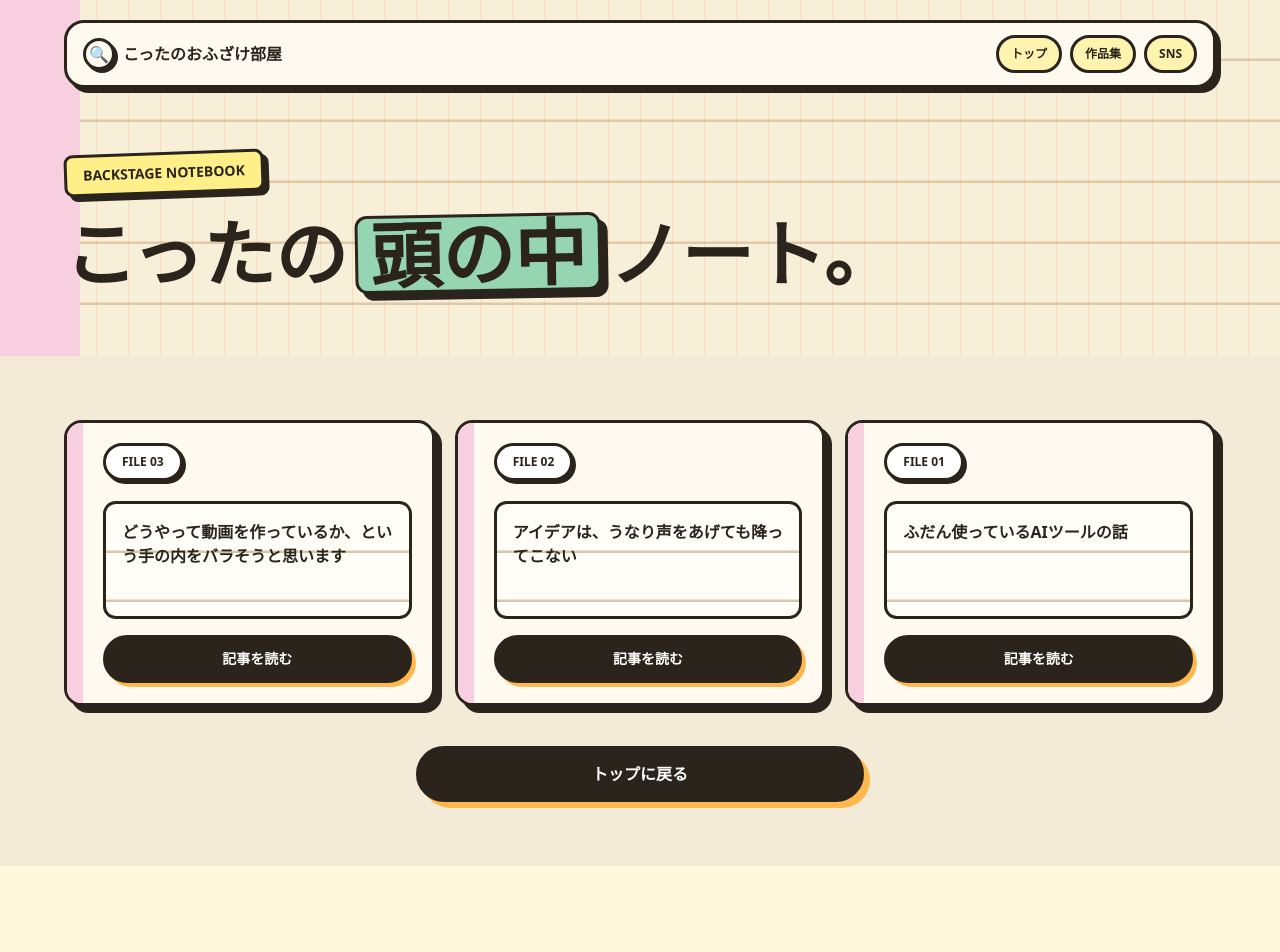
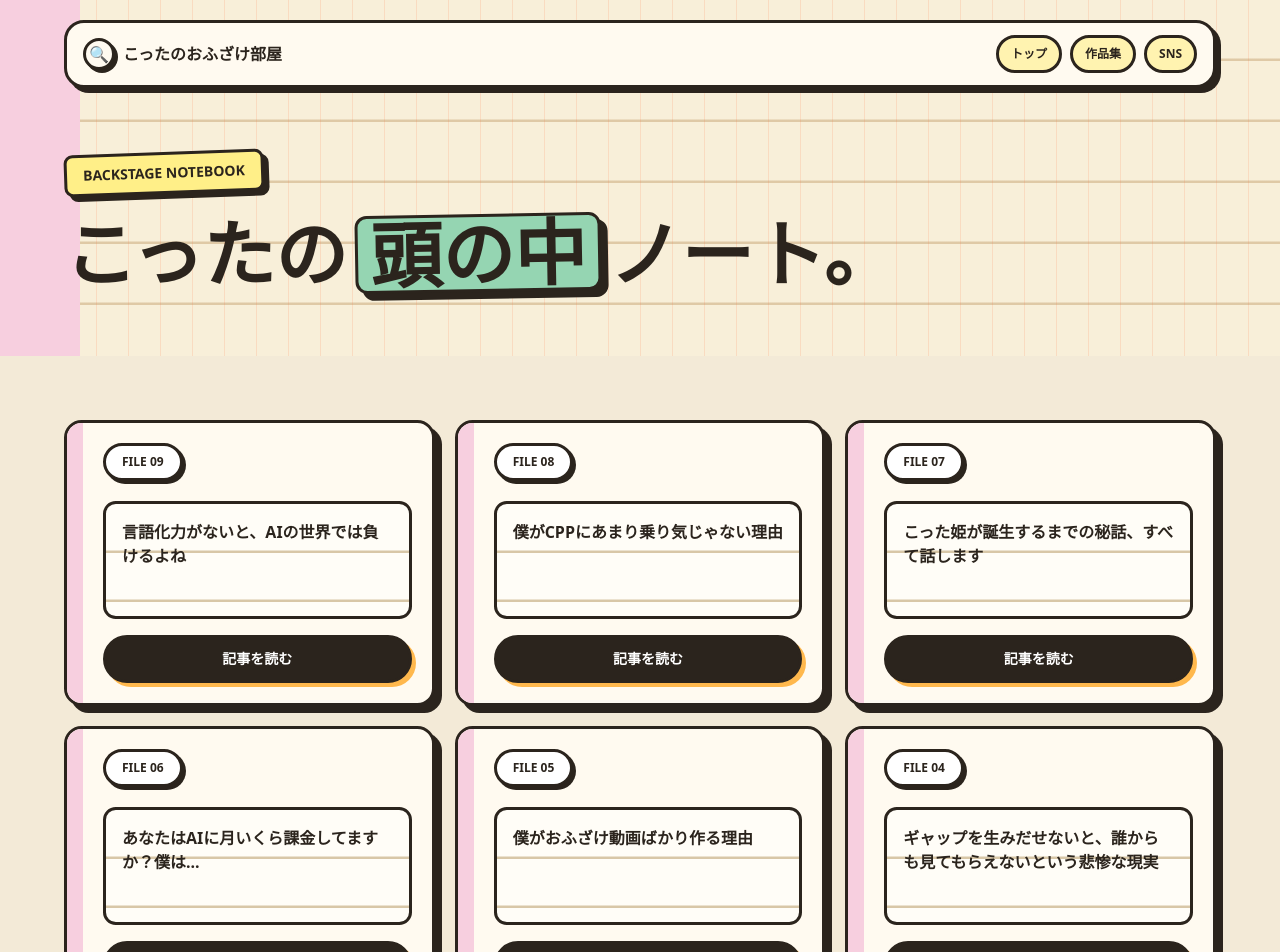
Before and after one commit to kotta1020/Portfolio, a Next.js app: page /backstage in a window 1280 px wide. Shown: the top 952 px of the page. Before the commit the page ends 866 px from the top, so only its background shows below. Built offline with nearby package versions, Linux system fonts and the light colour scheme.

Commit message:
制作裏側の記事を6件追加

```diff
--- a/data/portfolio.ts
+++ b/data/portfolio.ts
@@ -389,6 +389,30 @@ export const tools = [
 
 export const behindNotes: BehindNote[] = [
   {
+    title: "言語化力がないと、AIの世界では負けるよね",
+    url: "https://kottaprincess.substack.com/p/1ai?r=89s2ap",
+  },
+  {
+    title: "僕がCPPにあまり乗り気じゃない理由",
+    url: "https://kottaprincess.substack.com/p/097?r=89s2ap",
+  },
+  {
+    title: "こった姫が誕生するまでの秘話、すべて話します",
+    url: "https://kottaprincess.substack.com/p/fb8?r=89s2ap",
+  },
+  {
+    title: "あなたはAIに月いくら課金してますか？僕は...",
+    url: "https://kottaprincess.substack.com/p/ai3?r=89s2ap",
+  },
+  {
+    title: "僕がおふざけ動画ばかり作る理由",
+    url: "https://kottaprincess.substack.com/p/ac8?r=89s2ap",
+  },
+  {
+    title: "ギャップを生みだせないと、誰からも見てもらえないという悲惨な現実",
+    url: "https://kottaprincess.substack.com/p/ai?r=89s2ap",
+  },
+  {
     title: "どうやって動画を作っているか、という手の内をバラそうと思います",
     url: "https://kottaprincess.substack.com/p/c10?r=89s2ap",
   },
```
